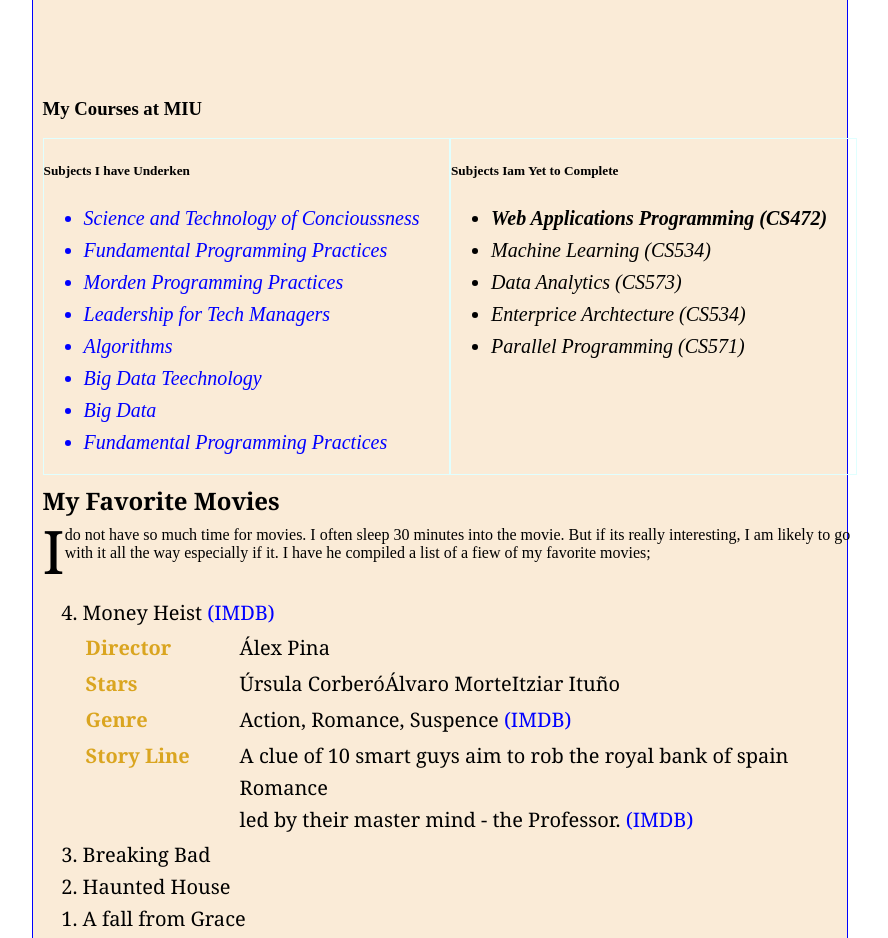
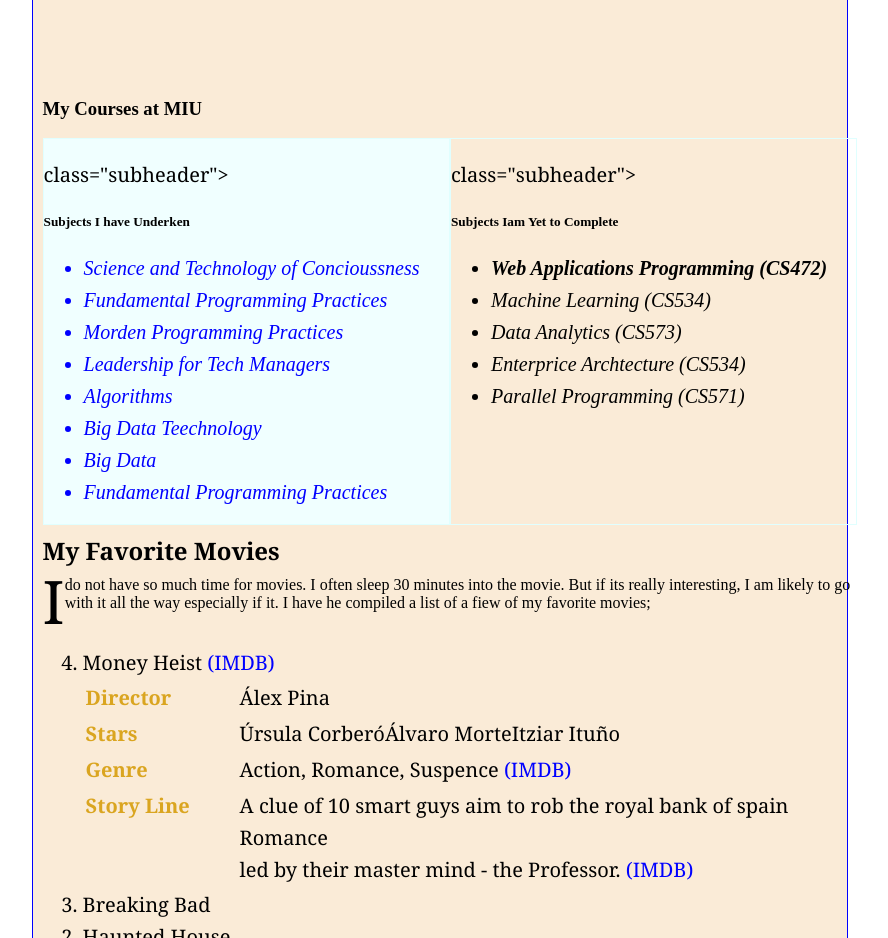
Before and after one commit to gbbwalyamiu/gbbwalyamiu.github.io, a plain HTML site: page lab2/index.html in a window 1280 px wide. Shown: the part 940-1878 px from the top of the page, without its empty margins (181-1069 px from the left). Drawn offline with Linux system fonts and the light colour scheme.

Commit message:
getTAke
commit

```diff
--- a/lab2/index.html
+++ b/lab2/index.html
@@ -92,8 +92,8 @@
 
             <div class="insidecontentdiv" style="display:flex ;">
 
-                <div class="halfdiv">
-                    <p class="subheader"><h5>Subjects I have Underken</h5></p>
+                <div class="halfdiv" style="background-color:azure">
+                    <p>class="subheader"><h5>Subjects I have Underken</h5></p>
 
                     <ul>
                         <li>Science and Technology of Concioussness</li>
@@ -109,7 +109,7 @@
 
                 </div>
                 <div class="halfdiv">
-                  <p class="subheader"><h5>Subjects Iam Yet to Complete</h5></p>
+                  <p>class="subheader"><h5>Subjects Iam Yet to Complete</h5></p>
 
                     <ul class="ownul">
                         <li style="font-weight:600;">Web Applications Programming (CS472)</li>
```
